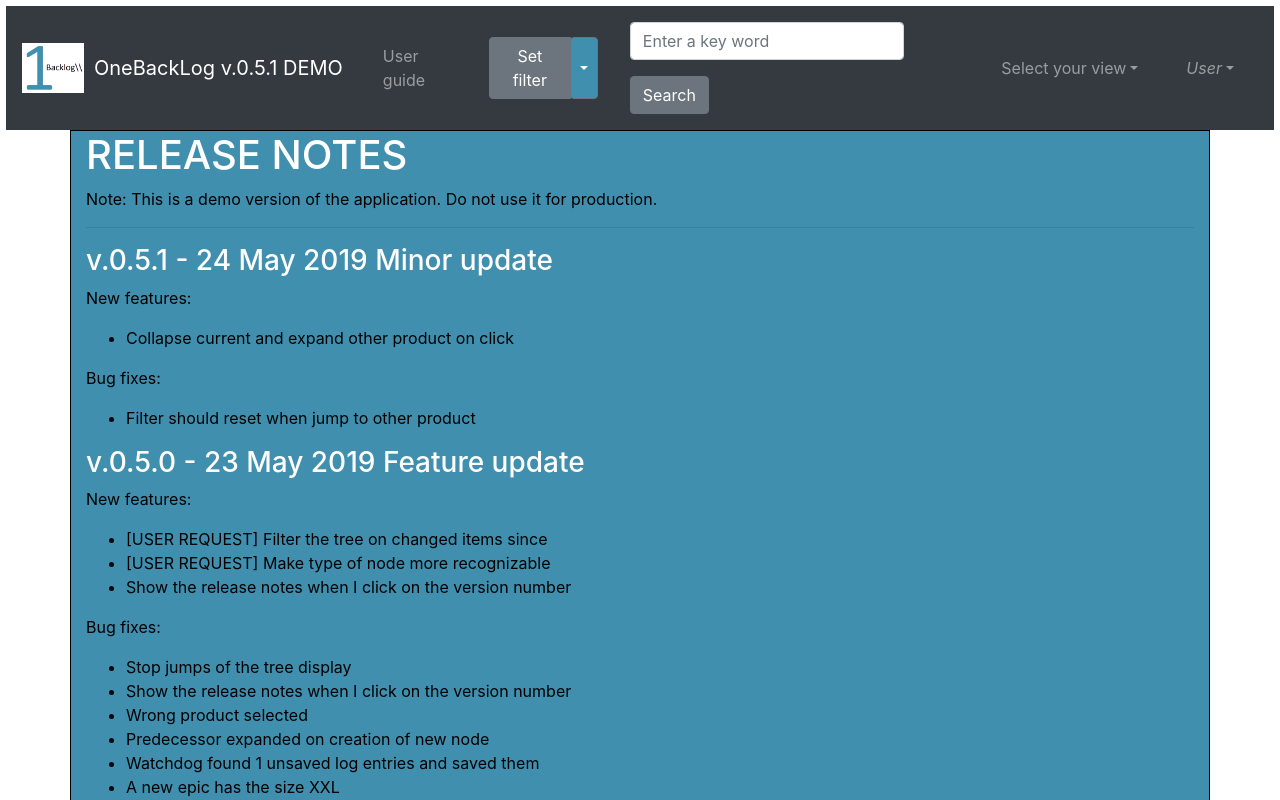
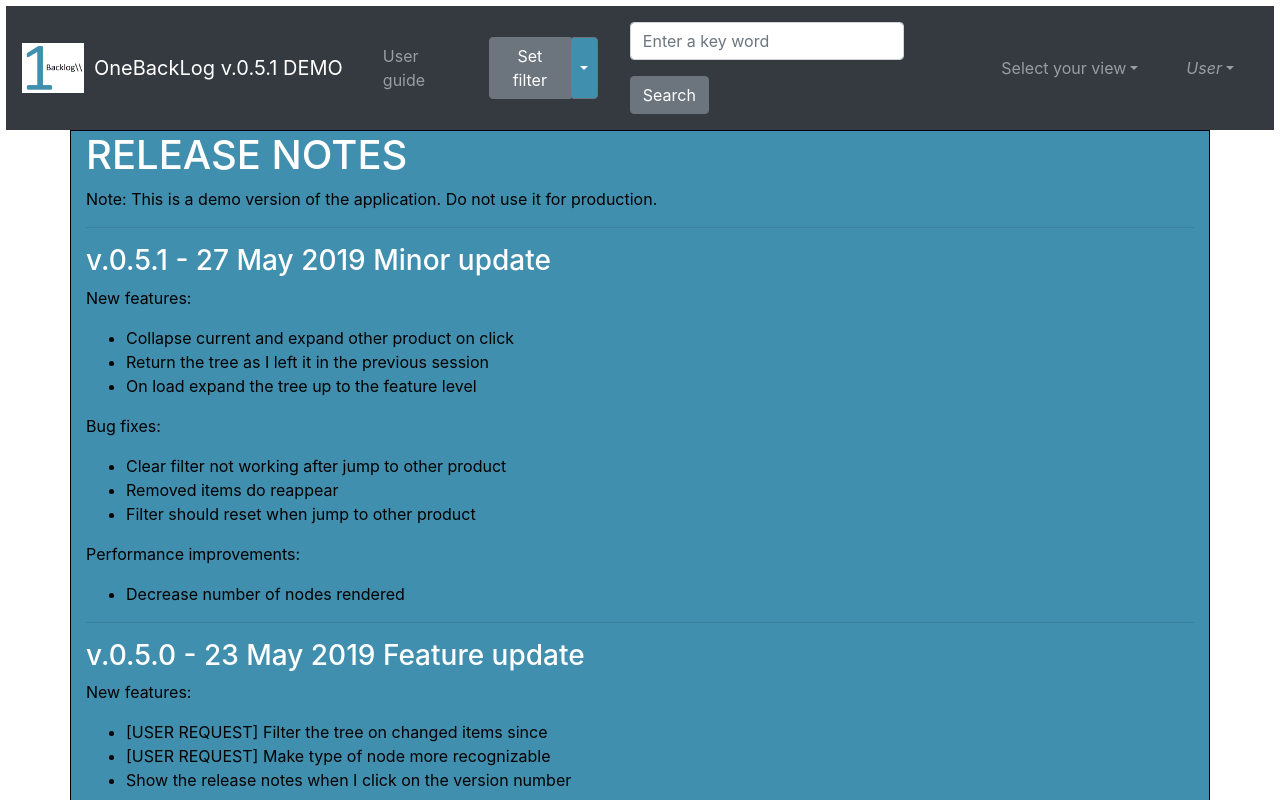
Before and after one commit to ErikVerheul/OneBacklog, a Vue app: page /rel-notes in a window 1280 px wide. Shown: the top 800 px of the page. Built offline with nearby package versions, Linux system fonts and the light colour scheme.

Commit message:
Release notes v.0.5.1

```diff
--- a/src/components/rel-notes/rel-notes.vue
+++ b/src/components/rel-notes/rel-notes.vue
@@ -5,15 +5,24 @@
 				<h1>RELEASE NOTES</h1>
 				<p v-if=this.$store.state.demo>Note: This is a demo version of the application. Do not use it for production.</p>
 				<hr>
-				<h3>v.0.5.1 - 24 May 2019 Minor update</h3>
+				<h3>v.0.5.1 - 27 May 2019 Minor update</h3>
 				<p>New features:</p>
 				<ul>
 					<li>Collapse current and expand other product on click</li>
+					<li>Return the tree as I left it in the previous session</li>
+					<li>On load expand the tree up to the feature level</li>
 				</ul>
 				<p>Bug fixes:</p>
 				<ul>
+					<li>Clear filter not working after jump to other product</li>
+					<li>Removed items do reappear</li>
 					<li>Filter should reset when jump to other product</li>
 				</ul>
+				<p>Performance improvements:</p>
+				<ul>
+					<li>Decrease number of nodes rendered</li>
+				</ul>
+				<hr>
 				<h3>v.0.5.0 - 23 May 2019 Feature update</h3>
 				<p>New features:</p>
 				<ul>
```
